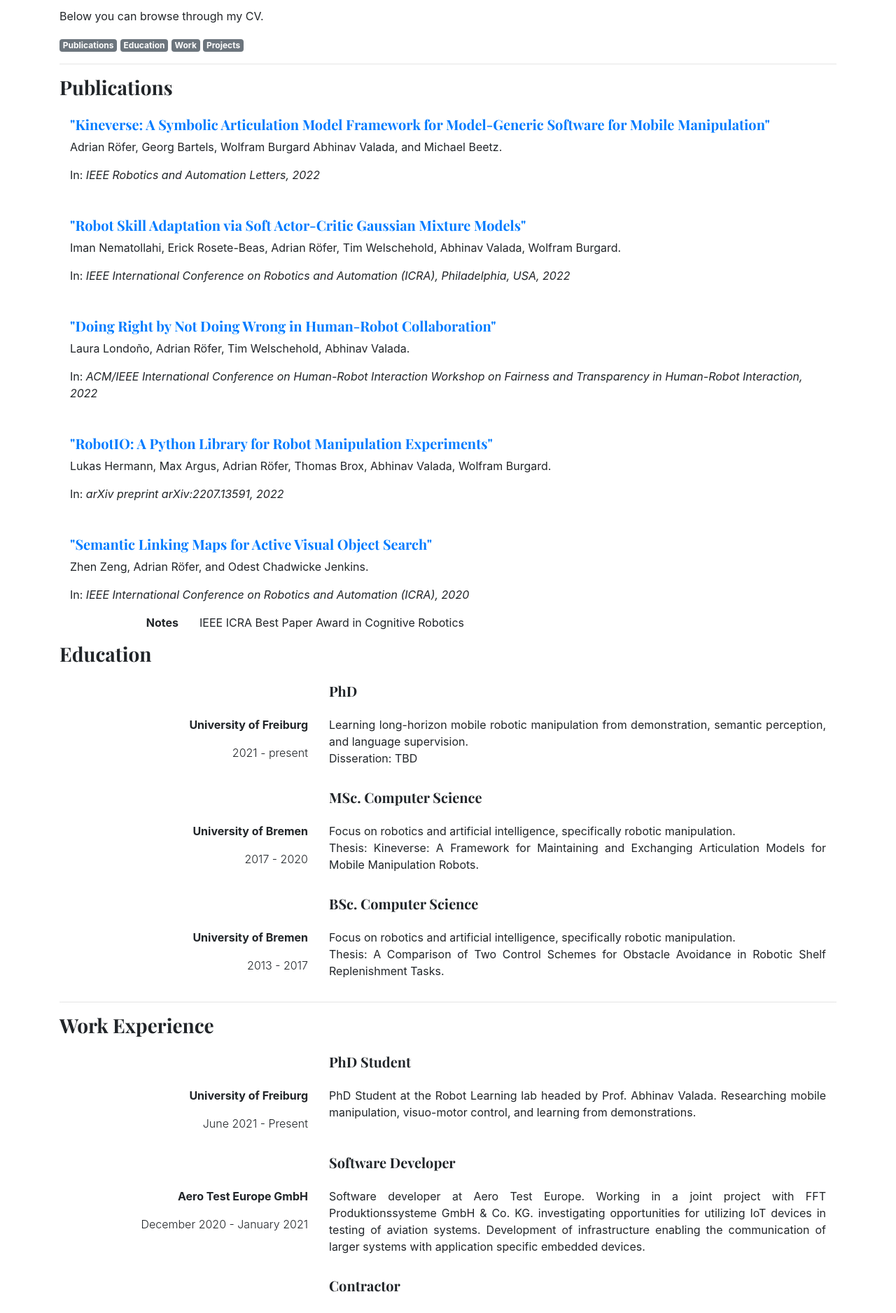
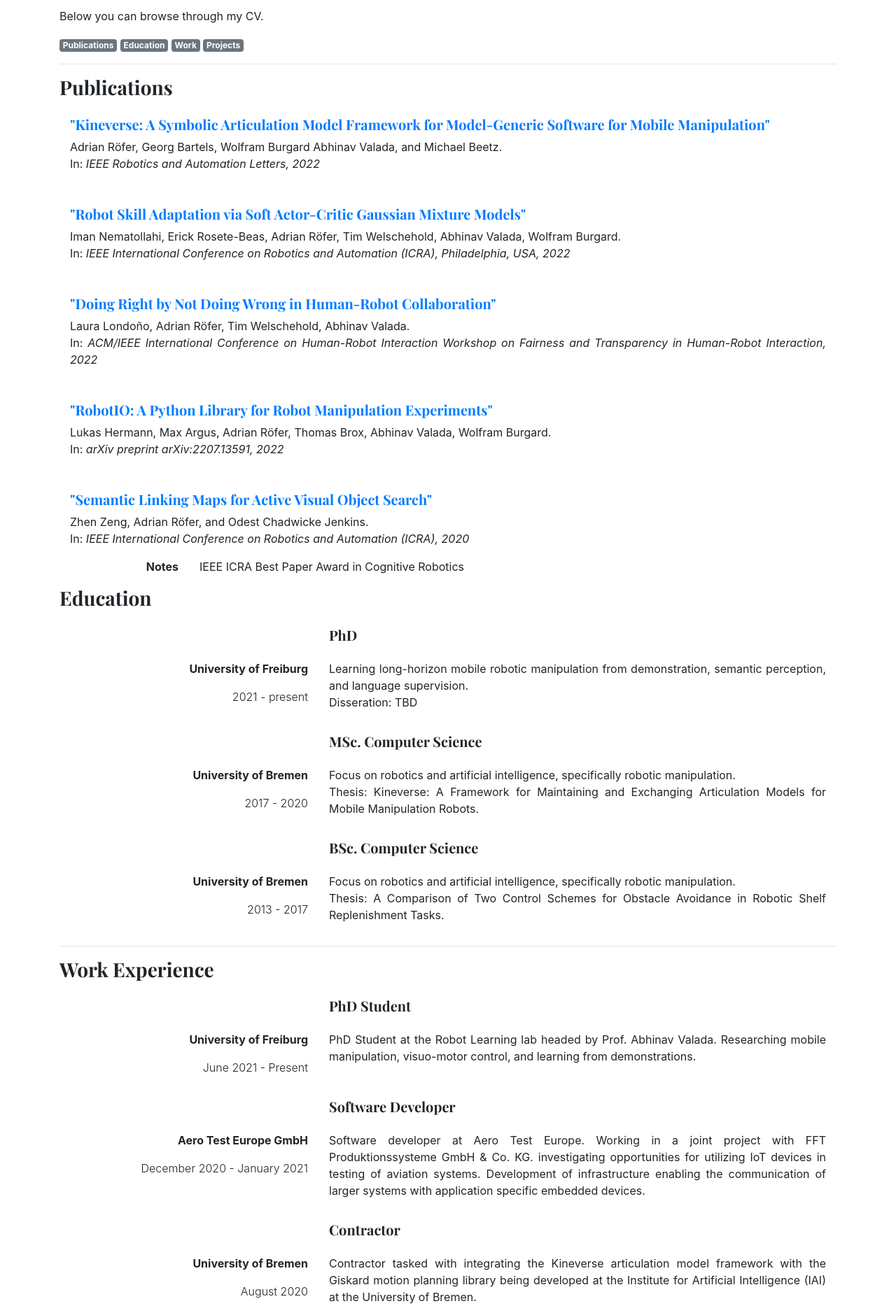
Before and after one commit to ARoefer/personal_site, a Jekyll site: the page built from index.html, in a window 1280 px wide. Shown: the part 812-2689 px from the top of the page at 70% size. Built offline with Jekyll 4.4.1, drawn with Linux system fonts in a browser that asks for light colours; nearby versions of some CDN libraries.

Commit message:
Minor styling adjustment

```diff
--- a/_includes/cv_publication.html
+++ b/_includes/cv_publication.html
@@ -2,9 +2,8 @@
     <div class="col-sm">
         <h5><a href="{{ link }}" target="_blank">"{{ title }}"</a></h5>
         <p class="text-justify">
-            {{ authors }}.
-        </p>
-        <p>In: <span class="font-italic">{{ publication }}</span></p>
+            {{ authors }}.<br>
+        In: <span class="font-italic">{{ publication }}</span></p>
         {% if notes %}
             <div class="row align-items-center">
                 <div class="col-2 text-right font-weight-bold">Notes</div>
```
